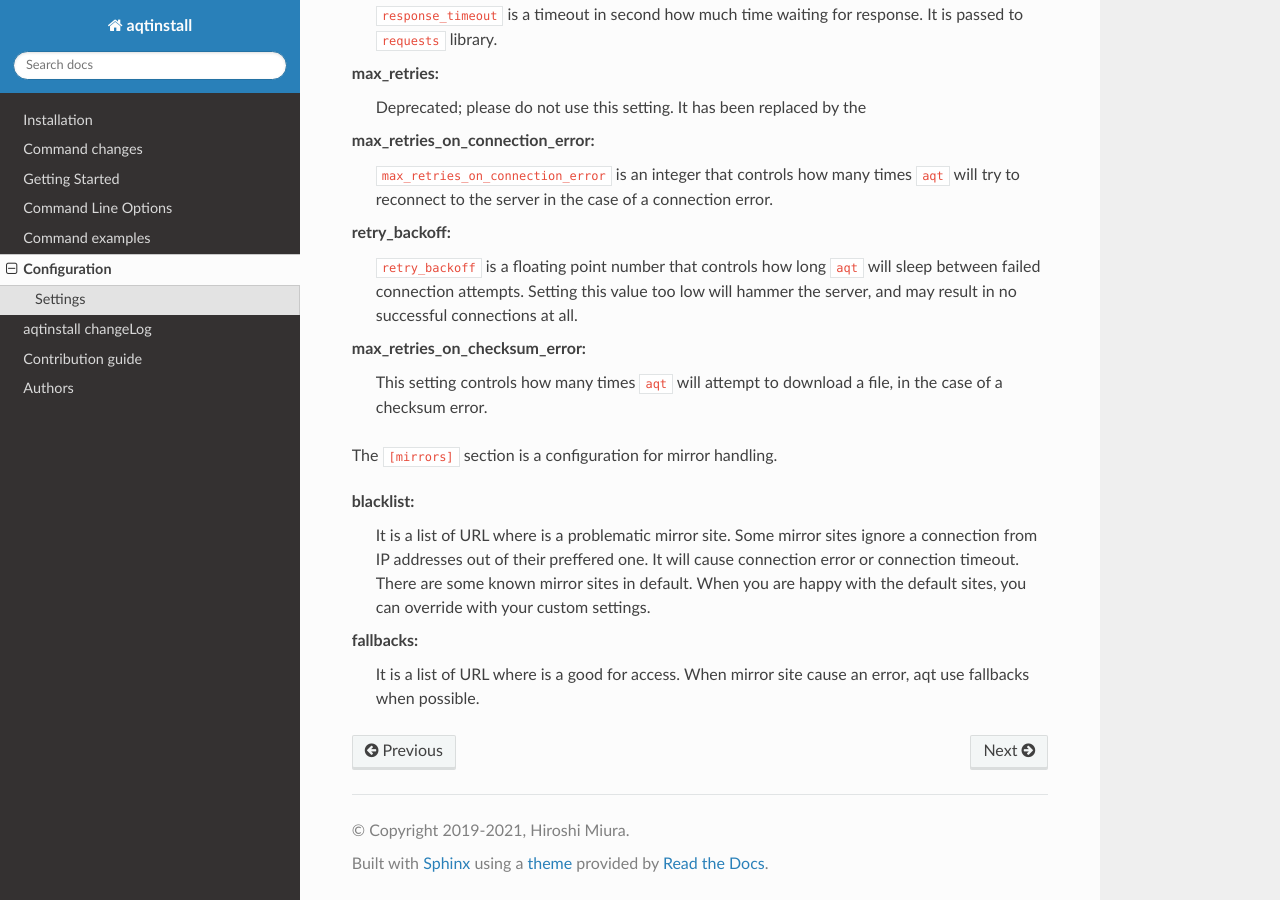
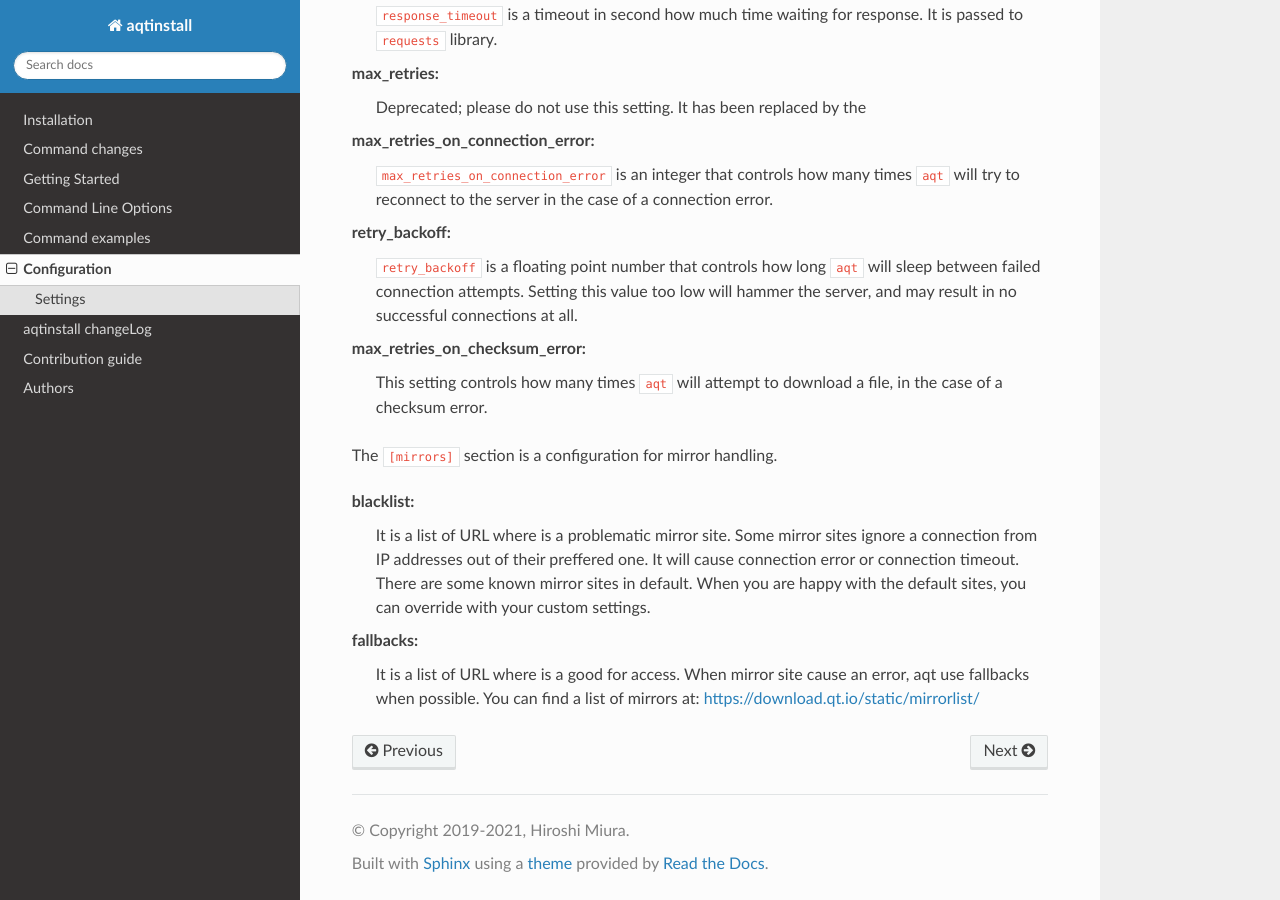
Before and after one commit to miurahr/aqtinstall, a Sphinx documentation site: the page built from docs/configuration.rst, in a window 1280 px wide and 900 px high, scrolled down 1549 px. Built offline with Sphinx 7.4.7 and the Read the Docs theme 2.0.0, drawn with Linux system fonts in a browser that asks for light colours; the version number could not be read and is left out.

Commit message:
Add Qt mirror list to doc

```diff
--- a/docs/configuration.rst
+++ b/docs/configuration.rst
@@ -113,3 +113,4 @@ blacklist:
 fallbacks:
     It is a list of URL where is a good for access.
     When mirror site cause an error, aqt use fallbacks when possible.
+    You can find a list of mirrors at: https://download.qt.io/static/mirrorlist/
```
